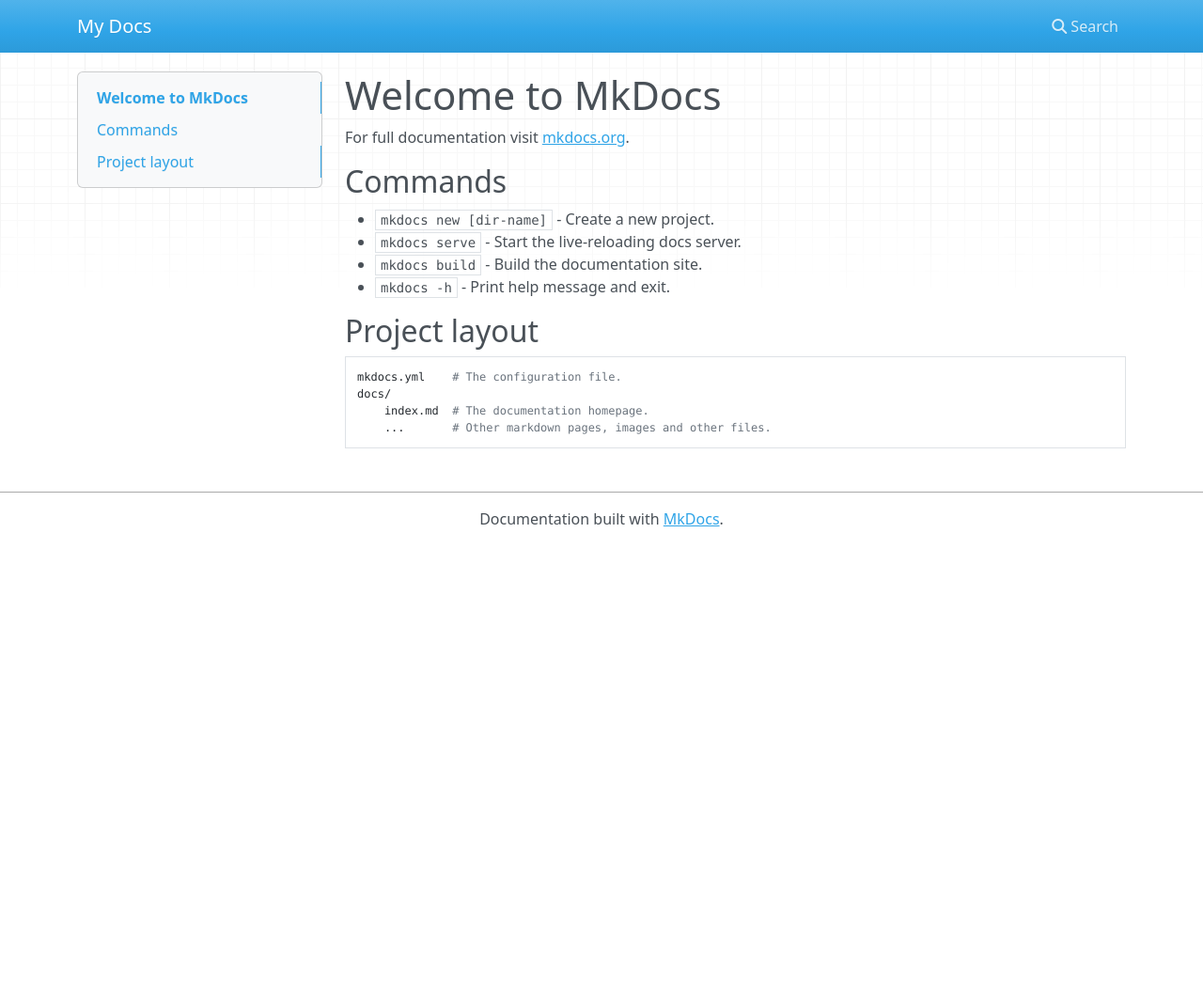
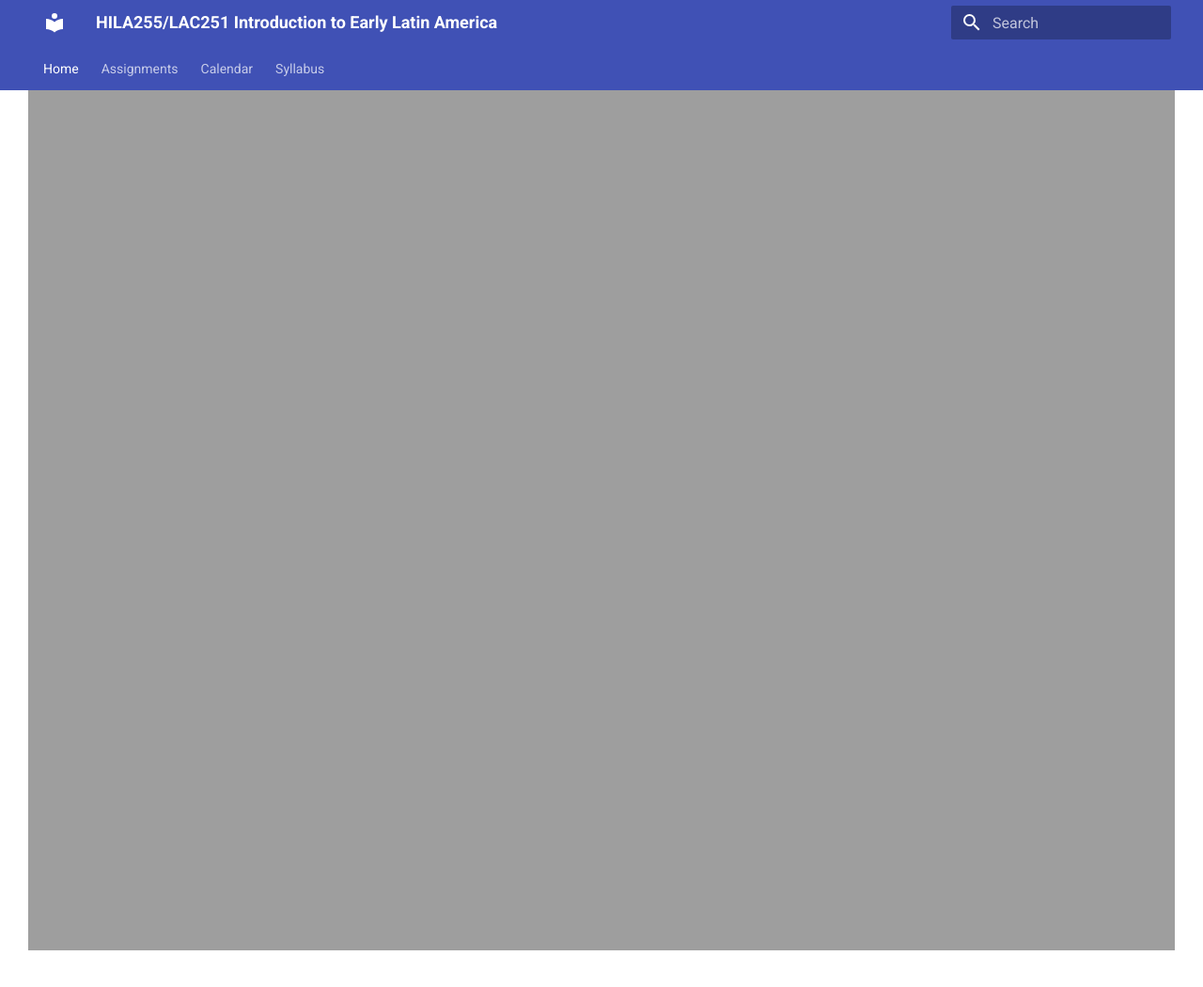
Before and after one commit to chadblack/2026ELA, an MkDocs documentation site: the page built from docs/index.md, in a window 1280 px wide and 1097 px high. Shown: the top 1050 px of the window at 94% size. Built offline with MkDocs 1.6.1 and Material for MkDocs 9.7.7, drawn with Linux system fonts in a browser that asks for light colours; nearby versions of some CDN libraries.

Commit message:
building out the semester

```diff
--- a/docs/index.md
+++ b/docs/index.md
@@ -1,17 +1,5 @@
-# Welcome to MkDocs
-
-For full documentation visit [mkdocs.org](https://www.mkdocs.org).
-
-## Commands
-
-* `mkdocs new [dir-name]` - Create a new project.
-* `mkdocs serve` - Start the live-reloading docs server.
-* `mkdocs build` - Build the documentation site.
-* `mkdocs -h` - Print help message and exit.
-
-## Project layout
-
-    mkdocs.yml    # The configuration file.
-    docs/
-        index.md  # The documentation homepage.
-        ...       # Other markdown pages, images and other files.
+---
+template: home.html
+hide: navigation
+title: Home
+---
--- /dev/null
+++ b/docs/overrides/home.html
@@ -0,0 +1,45 @@
+{% extends "main.html" %}
+
+{% block tabs %}
+    {{ super() }}
+
+    <style>
+
+        .md-header {
+            position: initial;
+        }
+
+        .md-main_inner {
+            margin: 0;
+        }
+
+         .md-content {
+      display: none;
+    }
+  </style>
+
+  <!-- Hero for landing page -->
+  <section class="mdx-container">
+    <div class="md-grid md-typeset">
+      <div class="mdx-hero">
+
+        <!-- Hero image -->
+        <div class="mdx-hero__image">
+          <img
+            src="https://chadblack.net/2022ELA/images/index.png"
+            alt=""
+            width=100%
+            height="1200"
+            draggable="false"
+          >
+        </div>
+      </div>
+    </div>
+  </section>
+{% endblock %}
+
+<!-- Content -->
+{% block content %}{% endblock %}
+
+<!-- Application footer -->
+{% block footer %}{% endblock %}
--- a/mkdocs.yml
+++ b/mkdocs.yml
@@ -1 +1,20 @@
-site_name: My Docs
+site_name: HILA255/LAC251 Introduction to Early Latin America
+site_url: https://chadblack.net/2026ELA/
+site_author: Chad Black
+site_description: A chad_black production
+
+theme:
+  name: material
+  custom_dir: docs/overrides
+  features:
+    - navigation.instant
+    - navigation.tabs
+    - navigation.tabs.sticky
+    - navigation.sections
+    - navigation.expand
+
+plugins:
+  - search
+
+# Copyright
+copyright: Copyright &copy; 2026 Chad Black
```
Also changed, not shown: docs/assignments.md (added, +29 -0 lines), docs/calendar.md (added, +224 -0 lines), docs/syllabus.md (added, +65 -0 lines), 1 other file.
